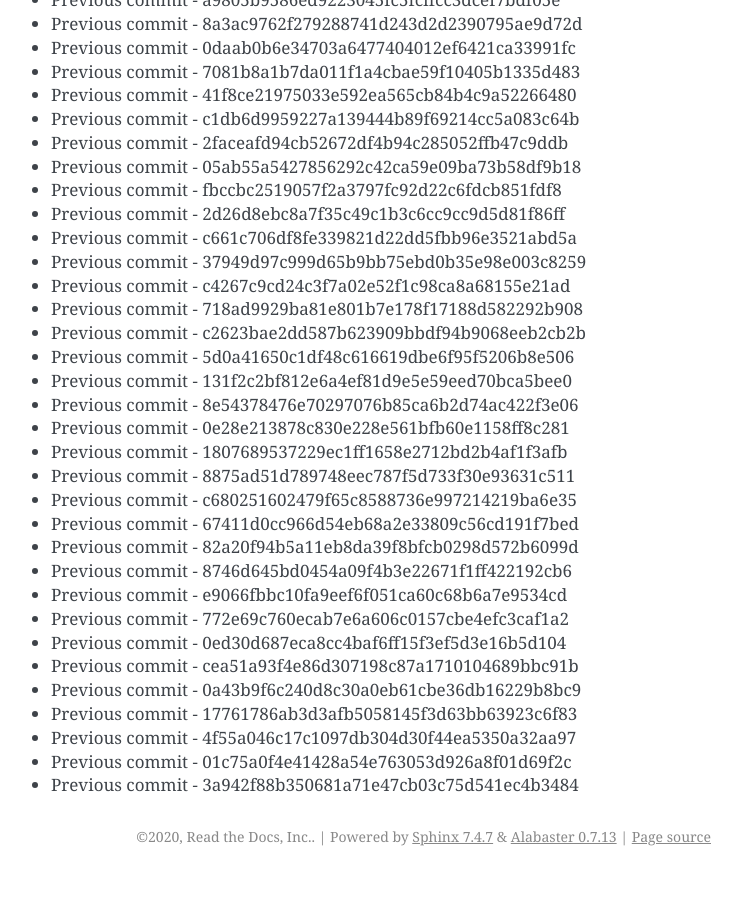
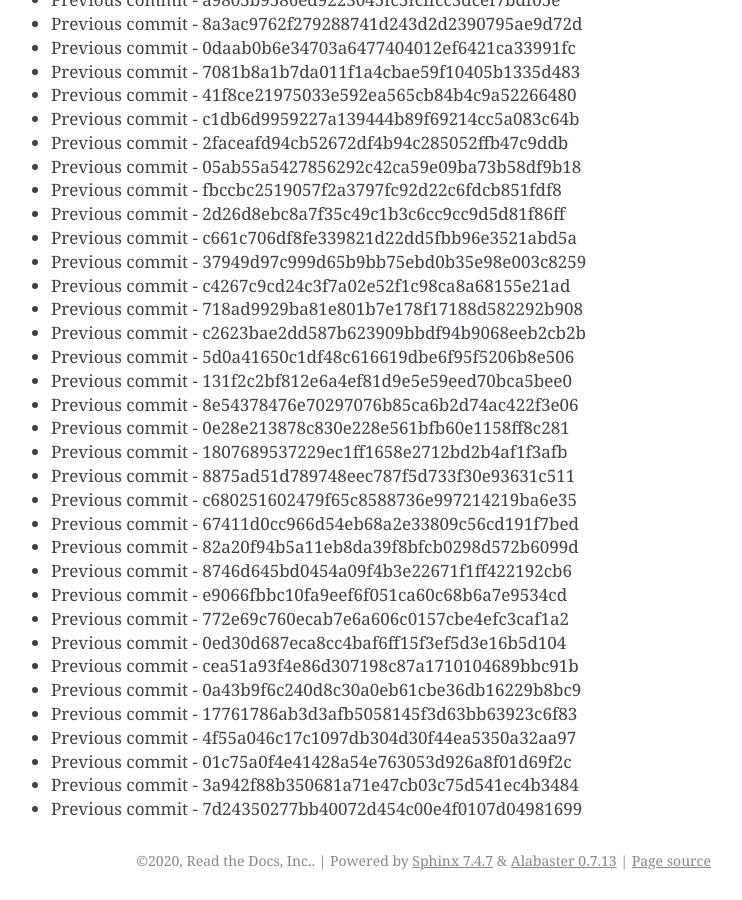
Before and after one commit to readthedocs/rtd-git-stresstest, a Sphinx documentation site: the page built from docs/updates.rst, in a window 1280 px wide and 900 px high, scrolled down 64788 px. Shown: the whole window, without its empty margins (399-1141 px from the left). Built offline with Sphinx 7.4.7, drawn with Linux system fonts in a browser that asks for light colours; before the commit the page ends 65664 px from its top, so only the background shows below that.

Commit message:
Generating commit from previous: 7d24350277bb40072d454c00e4f0107d04981699

```diff
--- a/docs/updates.rst
+++ b/docs/updates.rst
@@ -2754,3 +2754,4 @@ It can be tested for any performance characteristics.
 * Previous commit - 4f55a046c17c1097db304d30f44ea5350a32aa97
 * Previous commit - 01c75a0f4e41428a54e763053d926a8f01d69f2c
 * Previous commit - 3a942f88b350681a71e47cb03c75d541ec4b3484
+* Previous commit - 7d24350277bb40072d454c00e4f0107d04981699
```
